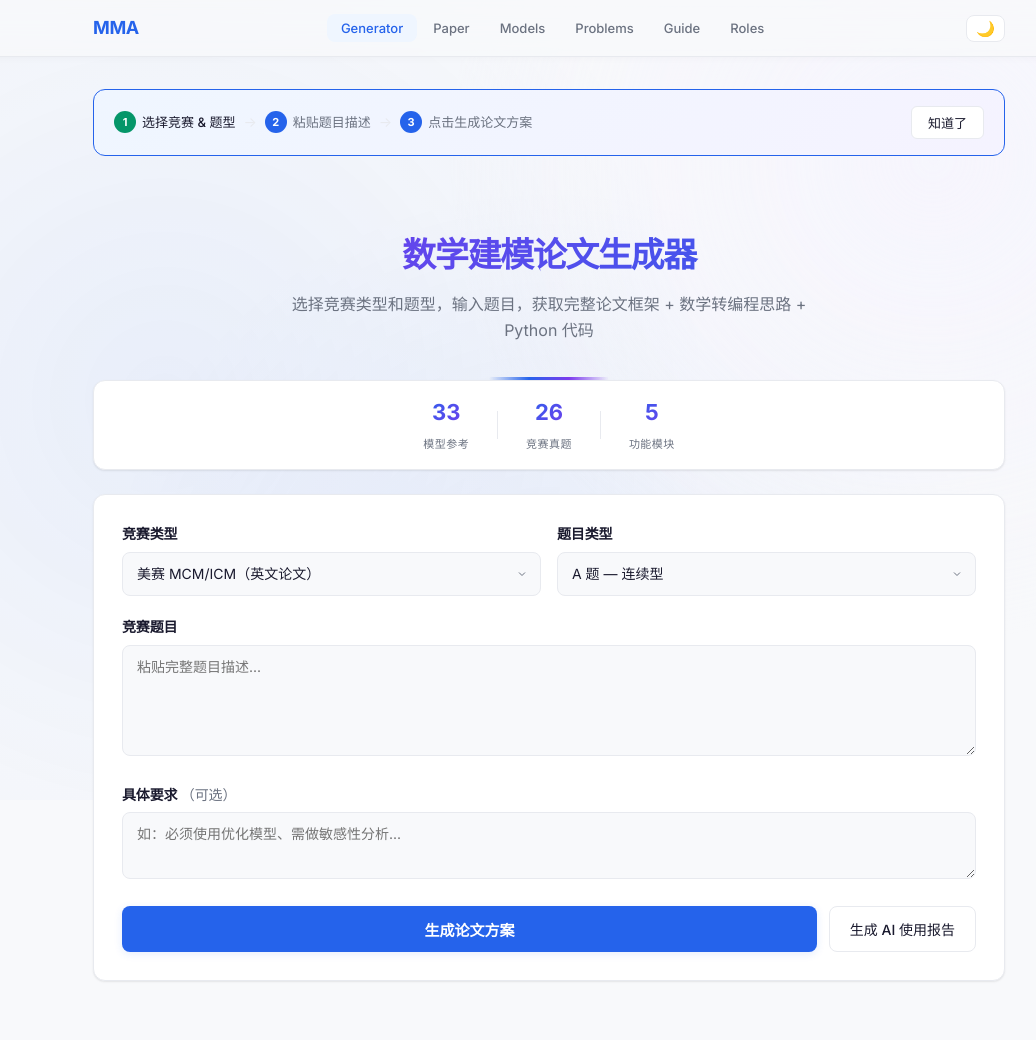
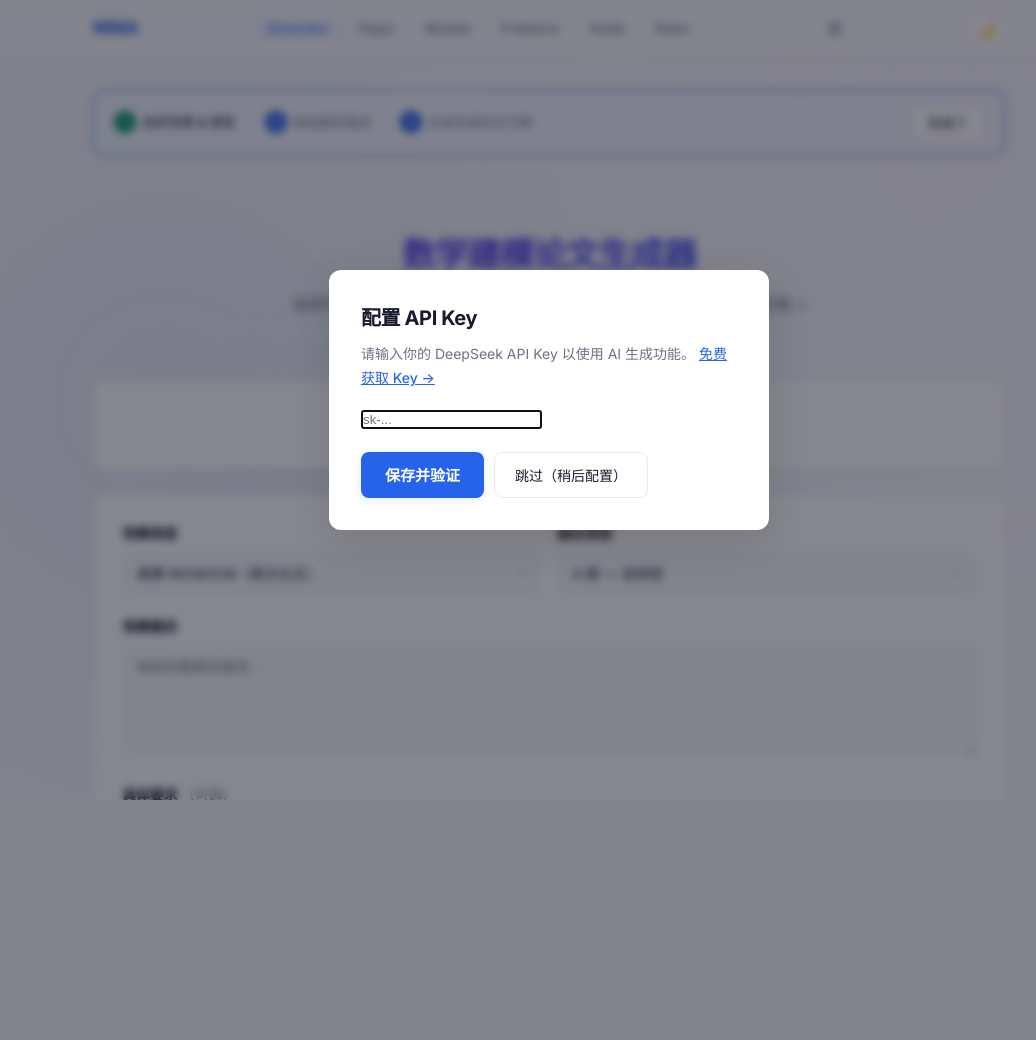
Before and after one commit to Barson0588/math-modeling-assistant, a Flask app: page / in a window 1280 px wide. Shown: the top 1040 px of the page, without its empty margins (91-1127 px from the left). After the commit the page ends 800 px from the top, so only its background shows below. Run offline with Flask 3, Linux system fonts and the light colour scheme; some libraries are stand-ins or nearby versions.

Commit message:
feat: add API Key setup modal with X-API-Key header auto-injection

```diff
--- a/static/script.js
+++ b/static/script.js
@@ -1,3 +1,108 @@
+// ============================================================
+// API Key Management
+// ============================================================
+const API_KEY_STORAGE = 'mma-api-key';
+
+function getApiKey() {
+  try { return localStorage.getItem(API_KEY_STORAGE) || ''; }
+  catch { return ''; }
+}
+
+function setApiKey(key) {
+  try { localStorage.setItem(API_KEY_STORAGE, key); }
+  catch {}
+}
+
+function hasApiKey() {
+  const key = getApiKey();
+  return key && key.startsWith('sk-');
+}
+
+function showSetupModal() {
+  const modal = document.getElementById('setup-modal');
+  if (!modal) return;
+  modal.hidden = false;
+  const input = document.getElementById('setup-key-input');
+  if (input) { input.value = getApiKey(); input.focus(); }
+}
+
+function hideSetupModal() {
+  const modal = document.getElementById('setup-modal');
+  if (modal) modal.hidden = true;
+}
+
+async function verifyAndSaveKey() {
+  const input = document.getElementById('setup-key-input');
+  const errorEl = document.getElementById('setup-error');
+  const btn = document.getElementById('setup-save-btn');
+  const key = input.value.trim();
+
+  if (!key) {
+    errorEl.textContent = '请输入 API Key'; errorEl.hidden = false; return;
+  }
+  if (!key.startsWith('sk-')) {
+    errorEl.textContent = 'Key 格式不正确，应以 sk- 开头'; errorEl.hidden = false; return;
+  }
+
+  errorEl.hidden = true;
+  btn.querySelector('.btn-text').hidden = true;
+  btn.querySelector('.btn-loading').hidden = false;
+  btn.disabled = true;
+
+  try {
+    const res = await fetch('/api/check-key', {
+      headers: { 'X-API-Key': key },
+    });
+    const data = await res.json();
+    if (data.status === 'ok') {
+      setApiKey(key);
+      hideSetupModal();
+      showToast('API Key 验证成功');
+    } else {
+      errorEl.textContent = '验证失败: ' + (data.message || data.status);
+      errorEl.hidden = false;
+    }
+  } catch (e) {
+    errorEl.textContent = '网络错误，请检查连接后重试';
+    errorEl.hidden = false;
+  } finally {
+    btn.querySelector('.btn-text').hidden = false;
+    btn.querySelector('.btn-loading').hidden = true;
+    btn.disabled = false;
+  }
+}
+
+// Auto-inject X-API-Key header into all same-origin API calls
+const _originalFetch = window.fetch;
+window.fetch = function(url, options = {}) {
+  const urlStr = typeof url === 'string' ? url : url.url;
+  if (urlStr && urlStr.includes('/api/') && hasApiKey()) {
+    options.headers = options.headers || {};
+    if (options.headers instanceof Headers) {
+      if (!options.headers.has('X-API-Key')) {
+        options.headers.set('X-API-Key', getApiKey());
+      }
+    } else if (!options.headers['X-API-Key']) {
+      options.headers['X-API-Key'] = getApiKey();
+    }
+  }
+  return _originalFetch.call(this, url, options);
+};
+
+// Auto-show on first visit
+(function checkFirstVisit() {
+  if (!hasApiKey()) {
+    function showWhenReady() {
+      setTimeout(showSetupModal, 500);
+    }
+    if (document.readyState === 'loading') {
+      document.addEventListener('DOMContentLoaded', showWhenReady);
+    } else {
+      showWhenReady();
+    }
+  }
+})();
+
 // ============================================================
 // Dark Mode
 // ============================================================
@@ -156,7 +261,11 @@ function showToast(msg) {
   t.className = 'toast';
   t.textContent = msg;
   document.body.appendChild(t);
-  setTimeout(() => t.remove(), 2200);
+  setTimeout(() => {
+    t.style.opacity = '0';
+    t.style.transition = 'opacity .3s ease';
+    setTimeout(() => t.remove(), 300);
+  }, 1900);
 }
 
 // ============================================================
@@ -2949,3 +3058,24 @@ document.addEventListener('keydown', function paperShortcut(e) {
     if (btn) btn.click();
   }
 });
+
+// ============================================================
+// API Key Setup Modal Event Listeners
+// ============================================================
+(function initSetupModal() {
+  const settingsBtn = document.getElementById('settings-btn');
+  if (settingsBtn) settingsBtn.addEventListener('click', showSetupModal);
+  const saveBtn = document.getElementById('setup-save-btn');
+  if (saveBtn) saveBtn.addEventListener('click', verifyAndSaveKey);
+  const skipBtn = document.getElementById('setup-skip-btn');
+  if (skipBtn) skipBtn.addEventListener('click', hideSetupModal);
+  const setupInput = document.getElementById('setup-key-input');
+  if (setupInput) setupInput.addEventListener('keydown', e => {
+    if (e.key === 'Enter') verifyAndSaveKey();
+  });
+  // Close modal on backdrop click
+  const overlay = document.getElementById('setup-modal');
+  if (overlay) overlay.addEventListener('click', e => {
+    if (e.target === overlay) hideSetupModal();
+  });
+})();
--- a/static/style.css
+++ b/static/style.css
@@ -1873,3 +1873,43 @@ footer { text-align: center; padding: 24px; color: var(--text-secondary); font-s
   max-width: none; min-height: auto; padding: 0;
   background: transparent;
 }
+
+/* ============================================================
+   API Key Setup Modal
+   ============================================================ */
+@keyframes modalIn { from { opacity: 0; transform: scale(.96); } to { opacity: 1; transform: scale(1); } }
+.setup-overlay {
+  position: fixed; inset: 0; background: var(--overlay-bg);
+  display: flex; align-items: center; justify-content: center;
+  z-index: 200; animation: modalIn 0.25s ease;
+}
+.setup-overlay[hidden] { display: none; }
+.setup-card {
+  background: var(--surface);
+  border-radius: var(--radius);
+  padding: 32px;
+  max-width: 440px; width: 92%;
+  box-shadow: var(--shadow-lg);
+}
+.setup-card h2 {
+  font-size: 20px; font-weight: 700;
+  margin-bottom: 8px; color: var(--text);
+}
+.setup-card a { color: var(--accent); font-weight: 500; }
+.setup-actions {
+  display: flex; gap: 10px; margin-top: 16px;
+}
+.setup-actions .btn-secondary { flex-shrink: 0; }
+#setup-error { margin-bottom: 12px; }
+
+.settings-btn {
+  background: none; border: none; font-size: 18px;
+  cursor: pointer; padding: 6px 10px; border-radius: var(--radius-sm);
+  color: var(--text-secondary); transition: color var(--transition);
+}
+.settings-btn:hover { color: var(--text); }
+
+/* Dark mode */
+[data-theme="dark"] .setup-card {
+  border: 1px solid var(--border);
+}
--- a/templates/index.html
+++ b/templates/index.html
@@ -23,6 +23,7 @@
       <button class="nav-btn" data-tab="guide">Guide</button>
       <button class="nav-btn" data-tab="roles">Roles</button>
     </div>
+    <button id="settings-btn" class="nav-btn settings-btn" title="设置">&#9881;</button>
     <button id="theme-toggle" class="theme-btn" title="切换深色模式">🌙</button>
   </div>
 </nav>
@@ -309,6 +310,28 @@
   </div>
 </section>
 
+<!-- API Key Setup Modal -->
+<div id="setup-modal" class="overlay setup-overlay" hidden>
+  <div class="overlay-card setup-card">
+    <h2>配置 API Key</h2>
+    <p style="margin-bottom:16px;color:var(--text-secondary);font-size:14px">
+      请输入你的 DeepSeek API Key 以使用 AI 生成功能。
+      <a href="https://platform.deepseek.com/api_keys" target="_blank" rel="noopener">免费获取 Key →</a>
+    </p>
+    <div class="field">
+      <input type="password" id="setup-key-input" placeholder="sk-..." autocomplete="off">
+    </div>
+    <div id="setup-error" class="error-msg" hidden></div>
+    <div class="setup-actions">
+      <button id="setup-save-btn" class="btn-primary">
+        <span class="btn-text">保存并验证</span>
+        <span class="btn-loading" hidden><span class="spinner"></span>验证中...</span>
+      </button>
+      <button id="setup-skip-btn" class="btn-secondary">跳过（稍后配置）</button>
+    </div>
+  </div>
+</div>
+
 </main>
 
 <footer>
```
